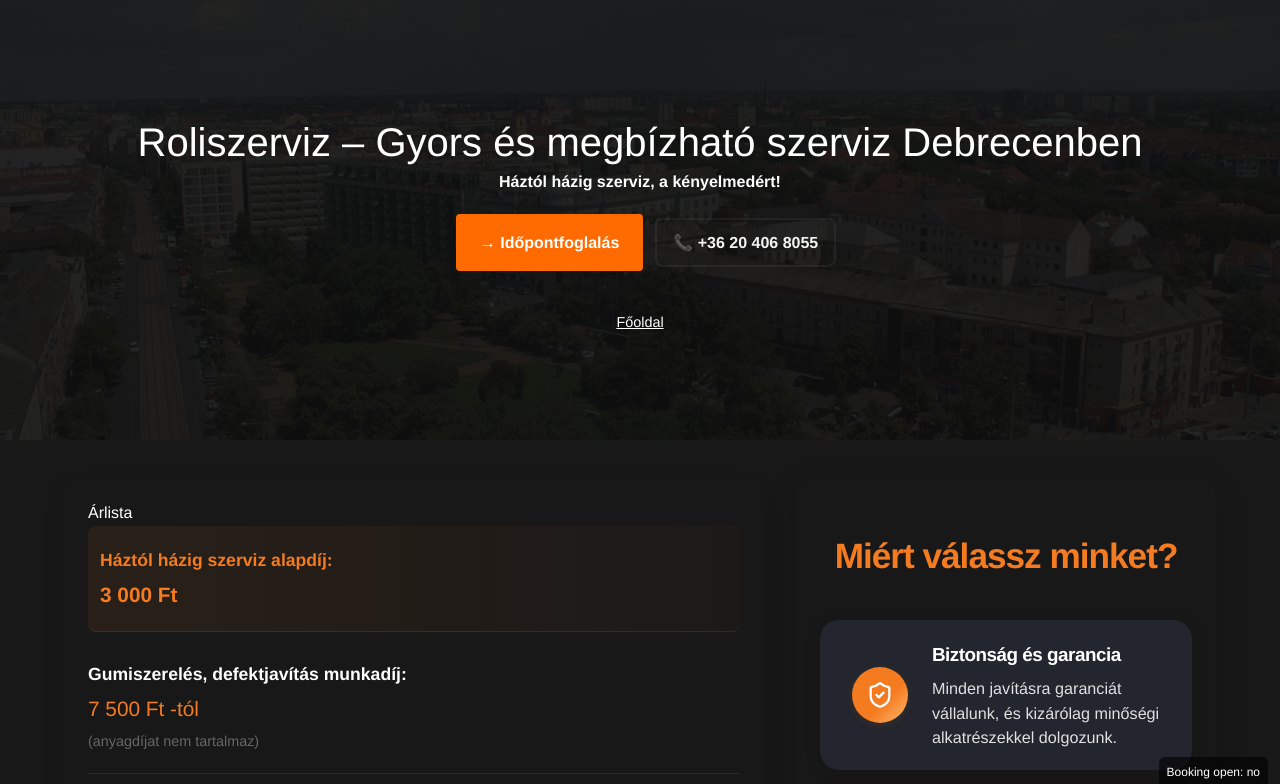
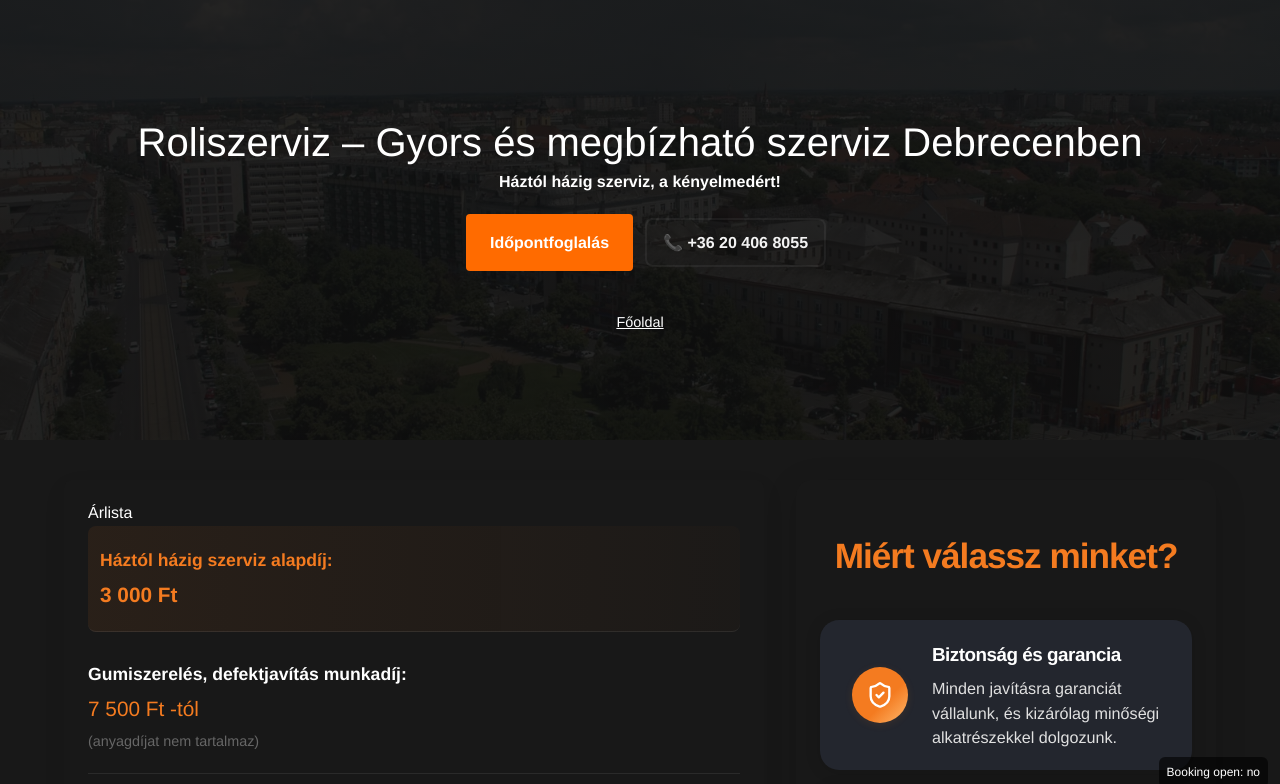
Before and after one commit to Kissdani05/RoliSzerviz, a Next.js app: page /ad in a window 1280 px wide. Shown: the top 784 px of the page. Built offline with nearby package versions, Linux system fonts and the light colour scheme.

Commit message:
ads fixed

```diff
--- a/app/ad/page.tsx
+++ b/app/ad/page.tsx
@@ -22,7 +22,7 @@ export default function ArlistaAdsPage() {
 
           <div className="cta-links">
             <button type="button" className="cta-link" onClick={openBooking}>
-              → Időpontfoglalás
+              Időpontfoglalás
             </button>
             <a href="tel:+36204068055" className="cta-phone-secondary" aria-label="Hívás">
               📞 +36 20 406 8055
--- a/app/ads/page.tsx
+++ b/app/ads/page.tsx
@@ -22,7 +22,7 @@ export default function ArlistaAdsPage() {
 
           <div className="cta-links">
             <button type="button" className="cta-link" onClick={openBooking}>
-              → Időpontfoglalás
+              Időpontfoglalás
             </button>
             <a href="tel:+36204068055" className="cta-phone-secondary" aria-label="Hívás">
               📞 +36 20 406 8055
--- a/app/hirdetes/page.tsx
+++ b/app/hirdetes/page.tsx
@@ -22,7 +22,7 @@ export default function ArlistaAdsPage() {
 
           <div className="cta-links">
             <button type="button" className="cta-link" onClick={openBooking}>
-              → Időpontfoglalás
+              Időpontfoglalás
             </button>
             <a href="tel:+36204068055" className="cta-phone-secondary" aria-label="Hívás">
               📞 +36 20 406 8055
--- a/app/roliszerviz-ads/page.tsx
+++ b/app/roliszerviz-ads/page.tsx
@@ -22,7 +22,7 @@ export default function ArlistaAdsPage() {
 
           <div className="cta-links">
             <button type="button" className="cta-link" onClick={openBooking}>
-              → Időpontfoglalás
+              Időpontfoglalás
             </button>
             <a href="tel:+36204068055" className="cta-phone-secondary" aria-label="Hívás">
               📞 +36 20 406 8055
--- a/app/roliszerviz-hirdetes/page.tsx
+++ b/app/roliszerviz-hirdetes/page.tsx
@@ -22,7 +22,7 @@ export default function ArlistaAdsPage() {
 
           <div className="cta-links">
             <button type="button" className="cta-link" onClick={openBooking}>
-              → Időpontfoglalás
+              Időpontfoglalás
             </button>
             <a href="tel:+36204068055" className="cta-phone-secondary" aria-label="Hívás">
               📞 +36 20 406 8055
--- a/app/roller-hirdetes/page.tsx
+++ b/app/roller-hirdetes/page.tsx
@@ -22,7 +22,7 @@ export default function ArlistaAdsPage() {
 
           <div className="cta-links">
             <button type="button" className="cta-link" onClick={openBooking}>
-              → Időpontfoglalás
+              Időpontfoglalás
             </button>
             <a href="tel:+36204068055" className="cta-phone-secondary" aria-label="Hívás">
               📞 +36 20 406 8055
```
